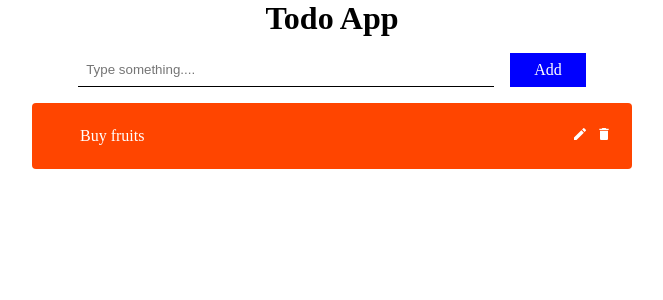
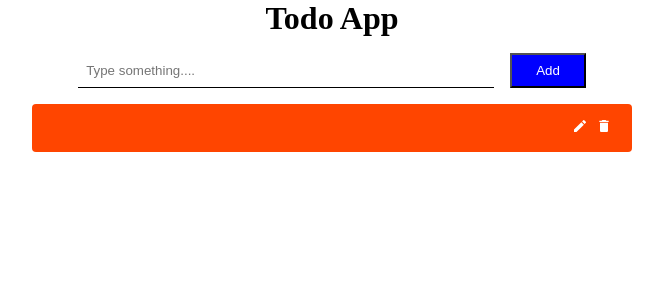
Before and after one commit to saduni-udeshika/todo-app, a React (Create React App) app in the folder frontend/: page / in a window 1280 px wide. Shown: the top 300 px of the page, without its empty margins (308-971 px from the left). Built offline with nearby package versions, Linux system fonts and the light colour scheme.

Commit message:
Integrate post api

```diff
--- a/frontend/package.json
+++ b/frontend/package.json
@@ -6,6 +6,7 @@
     "@testing-library/jest-dom": "^5.16.4",
     "@testing-library/react": "^13.3.0",
     "@testing-library/user-event": "^13.5.0",
+    "axios": "^0.27.2",
     "react": "^18.2.0",
     "react-dom": "^18.2.0",
     "react-icons": "^4.4.0",
--- a/frontend/src/components/ListItem/ListItem.js
+++ b/frontend/src/components/ListItem/ListItem.js
@@ -2,18 +2,18 @@ import "./listItem.css";
 import React from 'react';
 import { MdEdit, MdDelete } from "react-icons/md";
 
-const ListItems = () => {
+export default function ListItem({ text, edit, remove }) {
     return (
-        <div className='item'>
-            <div className='text'>
-                Buy fruits
-            </div>
-            <div className='icons'>
-                <i> <MdEdit /> </i>
-                <i> <MdDelete /> </i>
+        <div>
+            <div className='item'>
+                <div className='text'>
+                    {text}
+                </div>
+                <div className='icons'>
+                    <i onClick={edit}> <MdEdit /> </i>
+                    <i onClick={remove}> <MdDelete /> </i>
+                </div>
             </div>
         </div>
     )
 }
-
-export default ListItems;
--- a/frontend/src/pages/todoPage.js
+++ b/frontend/src/pages/todoPage.js
@@ -1,14 +1,35 @@
-import React from 'react';
+import { useState } from 'react';
+import axios from "axios";
 import ListItems from '../components/ListItem/ListItem';
+import { addItem } from '../utills/apiRoutes'
 
 const TodoPage = () => {
+    const [input, setInput] = useState("");
+    function sendTodoData(e) {
+        e.preventDefault();
+        const newItem = {
+            input
+        };
+
+        axios
+            .post(addItem, newItem)
+            .then(() => {
+                setInput("");
+            })
+            .catch((err) => {
+                alert(err);
+            });
+    }
+
     return (
         <div className='container'>
             <h1>Todo App</h1>
-            <div className='container-top'>
-                <input type="text" placeholder='Type something....' />
-                <div className='add'>Add</div>
-            </div>
+            <form onSubmit={sendTodoData}>
+                <div className='container-top'>
+                    <input type="text" placeholder='Type something....' value={input} onChange={(e) => setInput(e.target.value)} />
+                    <button type="submit" className='add'>Add</button>
+                </div>
+            </form>
             <div className='container-icons'>
                 <ListItems />
             </div>
--- /dev/null
+++ b/frontend/src/utills/apiRoutes.js
@@ -0,0 +1,5 @@
+export const baseUrl = "http://localhost:5000";
+export const todoItems = `${baseUrl}/todo/`;
+export const addItem = `${baseUrl}/todo/add`;
+//export const deleteItem = `${host}/todo/`;
+//export const updateItem = `${host}/todo/`;
```
Also changed, not shown: 1 other file (tests, documents, lock files or other folders).
